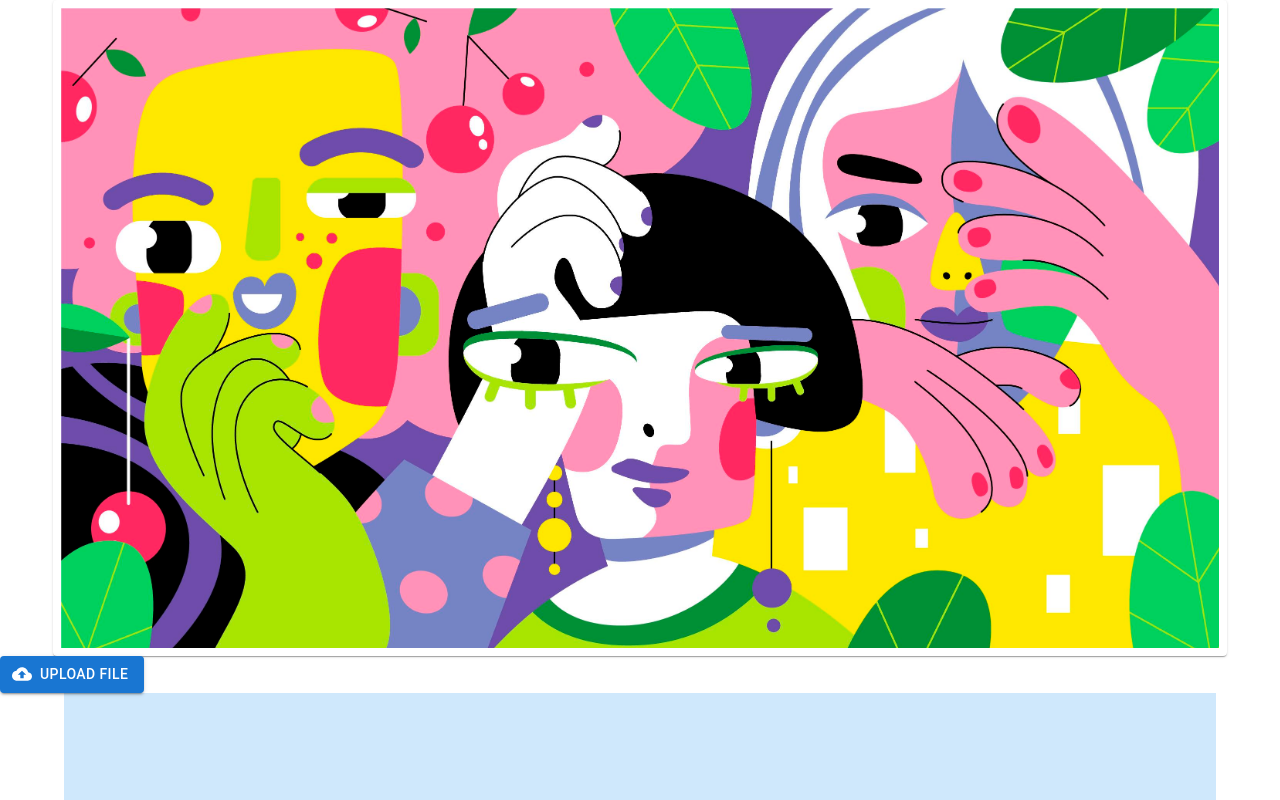
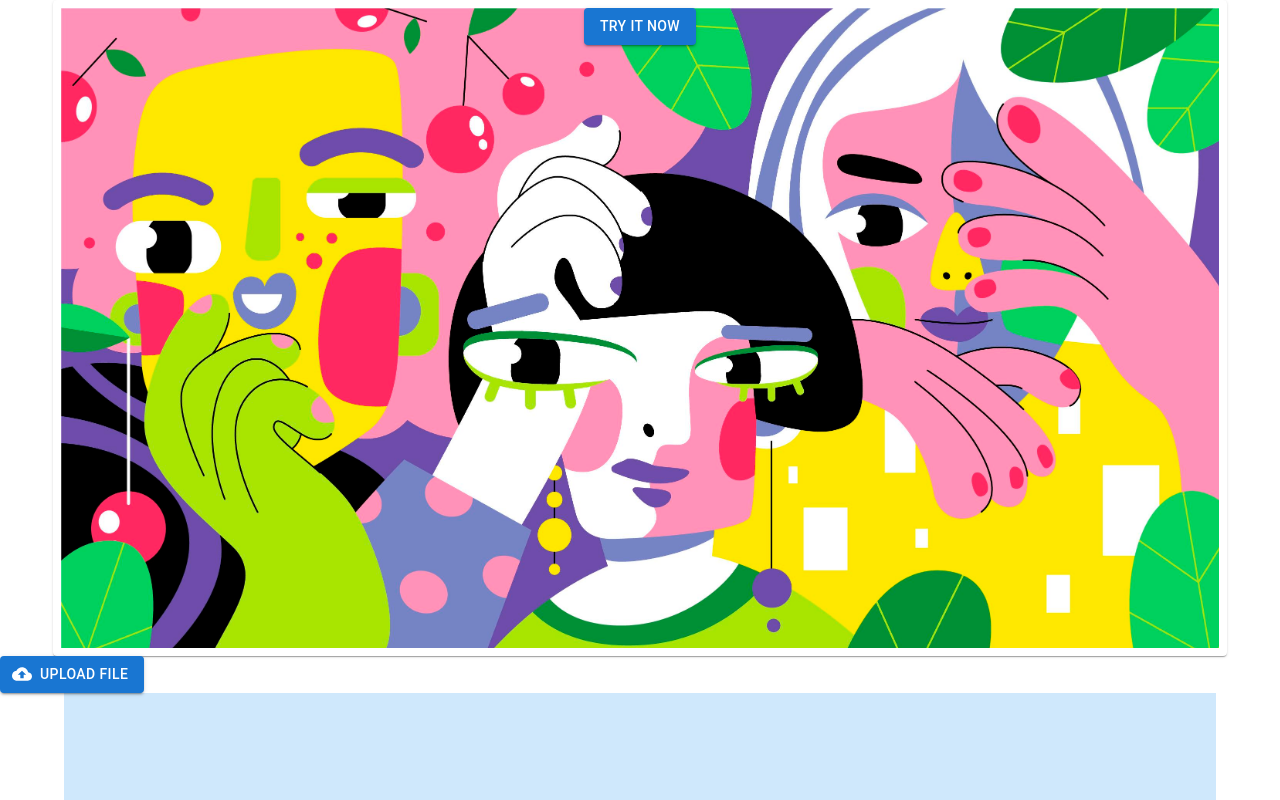
Before and after one commit to Daiki0721/illust2picture, a React (Create React App) app: page / in a window 1280 px wide. Shown: the top 800 px of the page. Built offline with nearby package versions, Linux system fonts and the light colour scheme.

Commit message:
smooth scroll

```diff
--- a/package.json
+++ b/package.json
@@ -13,7 +13,9 @@
     "gh-pages": "^6.1.1",
     "react": "^18.3.1",
     "react-dom": "^18.3.1",
+    "react-router-dom": "^6.26.0",
     "react-scripts": "5.0.1",
+    "react-scroll": "^1.9.0",
     "web-vitals": "^2.1.4"
   },
   "scripts": {
--- a/src/App.js
+++ b/src/App.js
@@ -1,16 +1,21 @@
+import React, { Component } from "react";
 import logo from './logo.svg';
 import BoxSystemProps from './components/header.jsx';
 import InputFileUpload from './components/submit.jsx';
 import FixedContainer from './components/result.jsx';
 
-function App() {
-  return (
-  <>
-     <BoxSystemProps/>
-     <InputFileUpload/>
-     <FixedContainer/>
-  </>
+class App extends Component {
+  render() {
+    return (
+    <>
+     　　<BoxSystemProps/>
+     　　<InputFileUpload
+     　　   id="try"
+        />
+     　　<FixedContainer/>
+    </>
   );
+ }
 }
 
 export default App;
--- a/src/components/header.jsx
+++ b/src/components/header.jsx
@@ -1,10 +1,14 @@
-import * as React from 'react';
+import React, { Component } from "react";
+
 import { styled } from '@mui/material/styles';
 import Box from '@mui/material/Box';
 import Paper from '@mui/material/Paper';
 import Grid from '@mui/material/Grid';
+import Button from '@mui/material/Button';
 
 import background from '../images/header.jpg';
+
+import { Link, animateScroll as scroll } from "react-scroll";
 
 console.log(background);
 
@@ -28,6 +32,19 @@ export default function BoxSystemProps() {
                        backgroundSize: "cover",
                        height: "80vh",
                         }}>
+              <Box>
+                   <Button variant="contained">
+                     <Link
+                       to="try"
+                       spy={true}
+                       smooth={true}
+                       offset={-70}
+                       duration={500}
+                    >
+                      Try it now
+                    </Link>
+                  </Button>
+              </Box>
             </div>
           </Item>
         </Grid>
--- a/src/components/submit.jsx
+++ b/src/components/submit.jsx
@@ -15,8 +15,9 @@ const VisuallyHiddenInput = styled('input')({
   width: 1,
 });
 
-export default function InputFileUpload() {
+export default function InputFileUpload(props) {
   return (
+    <div id={props.id}>
       <Button
         component="label"
         role={undefined}
@@ -27,5 +28,6 @@ export default function InputFileUpload() {
         Upload file
         <VisuallyHiddenInput type="file" />
       </Button>
+    </div>
   );
 }
--- a/src/index.js
+++ b/src/index.js
@@ -3,11 +3,14 @@ import ReactDOM from 'react-dom/client';
 import './index.css';
 import App from './App';
 import reportWebVitals from './reportWebVitals';
+import { BrowserRouter } from "react-router-dom";
 
 const root = ReactDOM.createRoot(document.getElementById('root'));
 root.render(
   <React.StrictMode>
-    <App />
+    <BrowserRouter>
+      <App />
+    </BrowserRouter>
   </React.StrictMode>
 );
 
```
Also changed, not shown: src/images0/header.jpg (added), 1 other file (tests, documents, lock files or other folders). Lines whose indentation alone changed are shown as unchanged.
